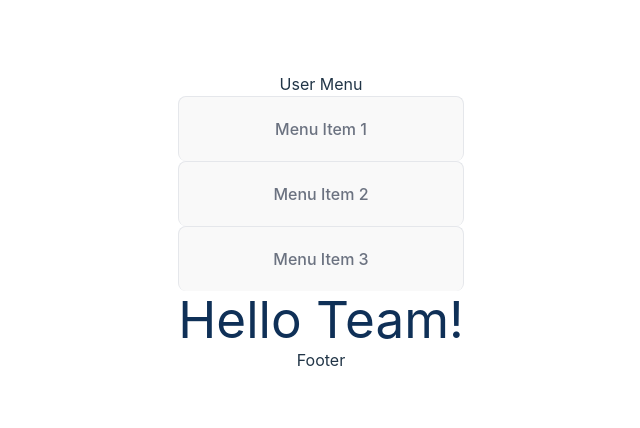
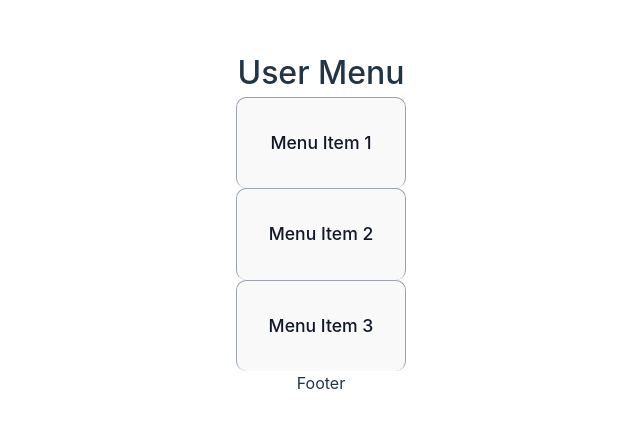
Before and after one commit to andrii-kuznichenko/restaurant-app, a React (Vite) app in the folder client/: page / in a window 1280 px wide. Shown: the part 178-606 px from the top of the page, without its empty margins (319-959 px from the left). Built offline with nearby package versions, Linux system fonts and the light colour scheme.

Commit message:
UserMenu with some styling

```diff
--- a/client/src/components/Main.jsx
+++ b/client/src/components/Main.jsx
@@ -9,7 +9,7 @@ function Main() {
       <Route path="" element={<UserMenu />} />
       </Routes>
 
-      <h1 className='text-dark-sapphire-blue'>Hello Team!</h1>
+
     </main>
   )
 }
--- a/client/src/components/UserMenu.jsx
+++ b/client/src/components/UserMenu.jsx
@@ -42,16 +42,16 @@ setLoading(false);
           <div key={item.id}>
             <button
               type="button"
-              className={`w-full p-5 font-medium text-gray-500 border border-b-0 border-gray-200 focus:ring-4 focus:ring-gray-200 hover:bg-gray-100 gap-3 ${
-                activeAccordion === index ? 'bg-gray-100' : ''
+              className={`w-full p-8 font-medium text-gray-900 border border-b-0 border-gray-400 focus:ring-7 focus:ring-gray-500 hover:bg-gray-100 gap-8 ${
+                activeAccordion === index ? 'bg-gray-300' : ''
               }`}
               onClick={() => handleAccordionClick(index)}
             >
               {item.name}
             </button>
             {activeAccordion === index && (
-              <div className="p-5 border border-b-0 border-gray-200">
-                <p className="mb-2 text-gray-500">{item.content}</p>
+              <div className="p-10 border border-b-0 border-gray-400">
+                <p className="mb-4 text-gray-700">{item.content}</p>
               </div>
             )}
           </div>
--- a/client/src/index.css
+++ b/client/src/index.css
@@ -34,25 +34,28 @@ body {
   min-height: 100vh;
 }
 
-h1 {
-  font-size: 3.2em;
-  line-height: 1.1;
+h2 {
+  font-size: 2em;
+  line-height: 1.5;
+  font-weight: 500;
 }
 
 button {
-  border-radius: 8px;
-  border: 1px solid transparent;
+  border-radius: 10px;
+  border: 4px solid transparent;
   padding: 0.6em 1.2em;
-  font-size: 1em;
-  font-weight: 500;
+  font-size: 1.1em;
+  font-weight: 600;
   font-family: inherit;
   background-color: #1a1a1a;
   cursor: pointer;
   transition: border-color 0.25s;
 }
 button:hover {
-  border-color: #646cff;
+  border-color: #f06c2f;
+
 }
+
 button:focus,
 button:focus-visible {
   outline: 4px auto -webkit-focus-ring-color;
```
Also changed, not shown: client/src/components/UserMenu.css (+43 -0 lines).
